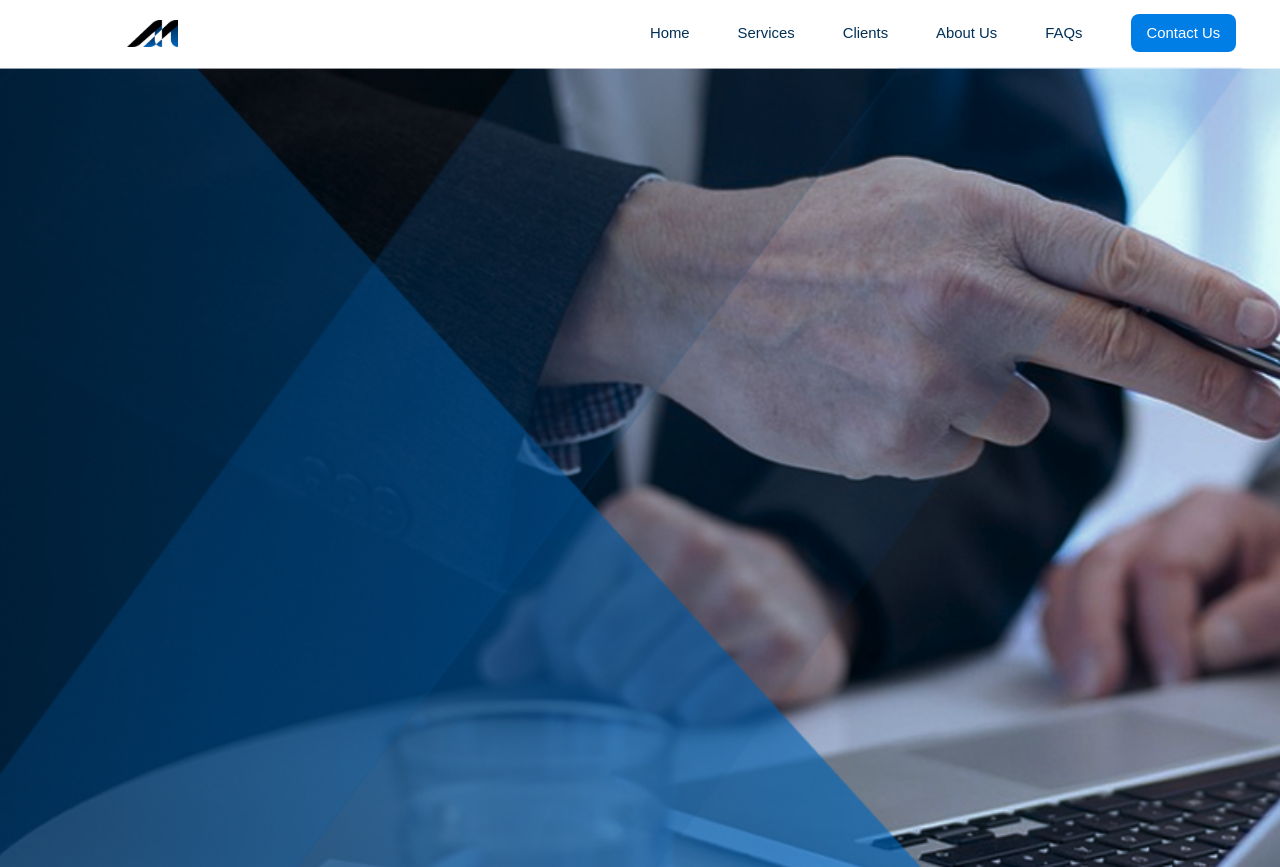
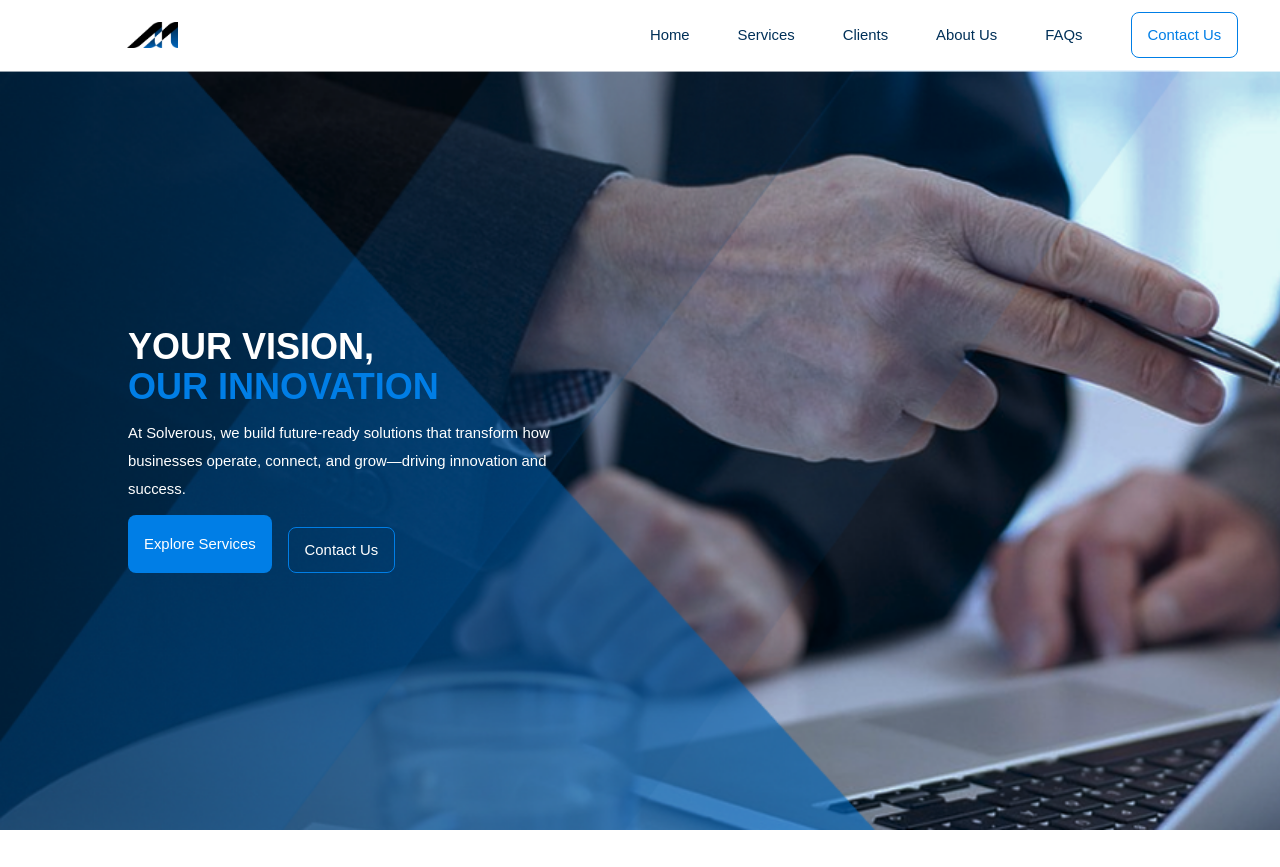
Before and after one commit to SolverousTech/SolverousWebsite, a React (Create React App) app in the folder solverouswebsite/: page / in a window 1280 px wide. After the commit the page ends 830 px from the top, so only its background shows below. Built offline with nearby package versions, Linux system fonts and the light colour scheme.

Commit message:
home section almost finished

```diff
--- a/solverouswebsite/src/components/Buttons/button.js
+++ b/solverouswebsite/src/components/Buttons/button.js
@@ -12,13 +12,13 @@ function Button({
       type="button"
     //   onClick={}
       className={`
-        cursor-pointer w-fit py-4 px-[30%] md:py-2 md:px-4 rounded-lg
+        cursor-pointer w-fit rounded-lg
         transition-all duration-300 active:scale-95
-        bg-[#007EE6] text-white hover:bg-[#066dc2] md:text-[0.93rem] text-[1.25rem]
+        md:text-[0.93rem] text-xl
         ${buttonCustomStyle}
       `}
     >
-      Contact Us
+      {title}
     </button>
   );
 }
--- a/solverouswebsite/src/components/Navbar/navbar.js
+++ b/solverouswebsite/src/components/Navbar/navbar.js
@@ -32,13 +32,13 @@ function Navbar() {
           <a
             key={link}
             href={`#${link.toLowerCase().replace(/\s+/g, "-")}`}
-            className="hover:font-bold hover:underline transition-all duration-200 active:scale-95"
+            className="hover:font-bold hover:underline transition-all duration-200 active:scale-95 text-md"
           >
             {link}
           </a>
         ))}
 
-        <Button title="Contact Us" type="none" />
+        <Button title="Contact Us" type="none" buttonCustomStyle='text-[#007EE6] bg-transparent border border-[#007EE6] hover:bg-[#007EE6] hover:text-white py-4 px-[30%] md:py-2 md:px-4' />
       </nav>
 
       {/* Mobile Hamburger */}
@@ -86,13 +86,13 @@ function Navbar() {
             <a
               key={link}
               href={`#${link.toLowerCase().replace(/\s+/g, "-")}`}
-              className=" hover:font-bold hover:underline transition-all duration-200 text-[#003058] text-[1.25rem] active:scale-95 "
+              className=" hover:font-bold hover:underline transition-all duration-200 text-[#003058] text-xl active:scale-95 "
               onClick={() => setIsOpen(false)}
             >
               {link}
             </a>
           ))}
-          <Button title="Contact Us" type="none" />
+          <Button title="Contact Us" type="none" buttonCustomStyle='text-[#007EE6] bg-transparent border border-[#007EE6] hover:bg-[#007EE6] hover:text-white py-4 px-[30%] md:py-2 md:px-4' />
         </div>
       </div>
     </header>
--- a/solverouswebsite/src/pages/Home/home.js
+++ b/solverouswebsite/src/pages/Home/home.js
@@ -1,10 +1,11 @@
 import Navbar from "../../components/Navbar/navbar";
 import HomeBg from "../../assets/home_bg.png";
+import Button from '../../components/Buttons/button';
 
 function Home() {
   const myStyle = {
     backgroundImage: `url(${HomeBg})`,
-    height: "100vh",
+    height: "95vh",
     marginTop: "0px",
     backgroundSize: "cover",
     backgroundRepeat: "no-repeat",
@@ -14,7 +15,16 @@ function Home() {
     <>
       <Navbar />
       <main>
-        <section style={myStyle} className=""></section>
+        {/* HOME SECTION */}
+        <section style={myStyle} className=" content-center space-y-2 md:space-y-3 ">
+          <h1 className=" font-bold text-white text-[2.5rem] md:text-4xl ml-[2.063rem] md:ml-32 flex flex-col w-fit ">YOUR VISION, <span className="text-[#007EE6]">OUR INNOVATION</span></h1>
+          <p className="  text-white text-xl md:text-[0.93rem] ml-[2.063rem] md:ml-32 w-[85%] md:w-[35%] ">At Solverous, we build future-ready solutions that transform how businesses operate, connect, and grow—driving innovation and success.</p>
+          <div className="flex flex-row ml-[2.063rem] md:ml-32 space-y-4 md:space-y-3 space-x-5 md:space-x-4 ">
+            <Button title="Explore Services" type="none" buttonCustomStyle=" text-white bg-[#007EE6] hover:bg-[#056CC2] py-4 px-[5%] md:py-2 md:px-4 " />
+            <Button title="Contact Us" type="none" buttonCustomStyle=" text-white bg-transparent border border-[#007EE6] hover:bg-white hover:border-white hover:text-[#007EE6] py-4 px-[5%] md:py-2 md:px-4 "/>
+          </div>
+        </section>
+
       </main>
     </>
   );
```
Lines whose indentation alone changed are shown as unchanged.
